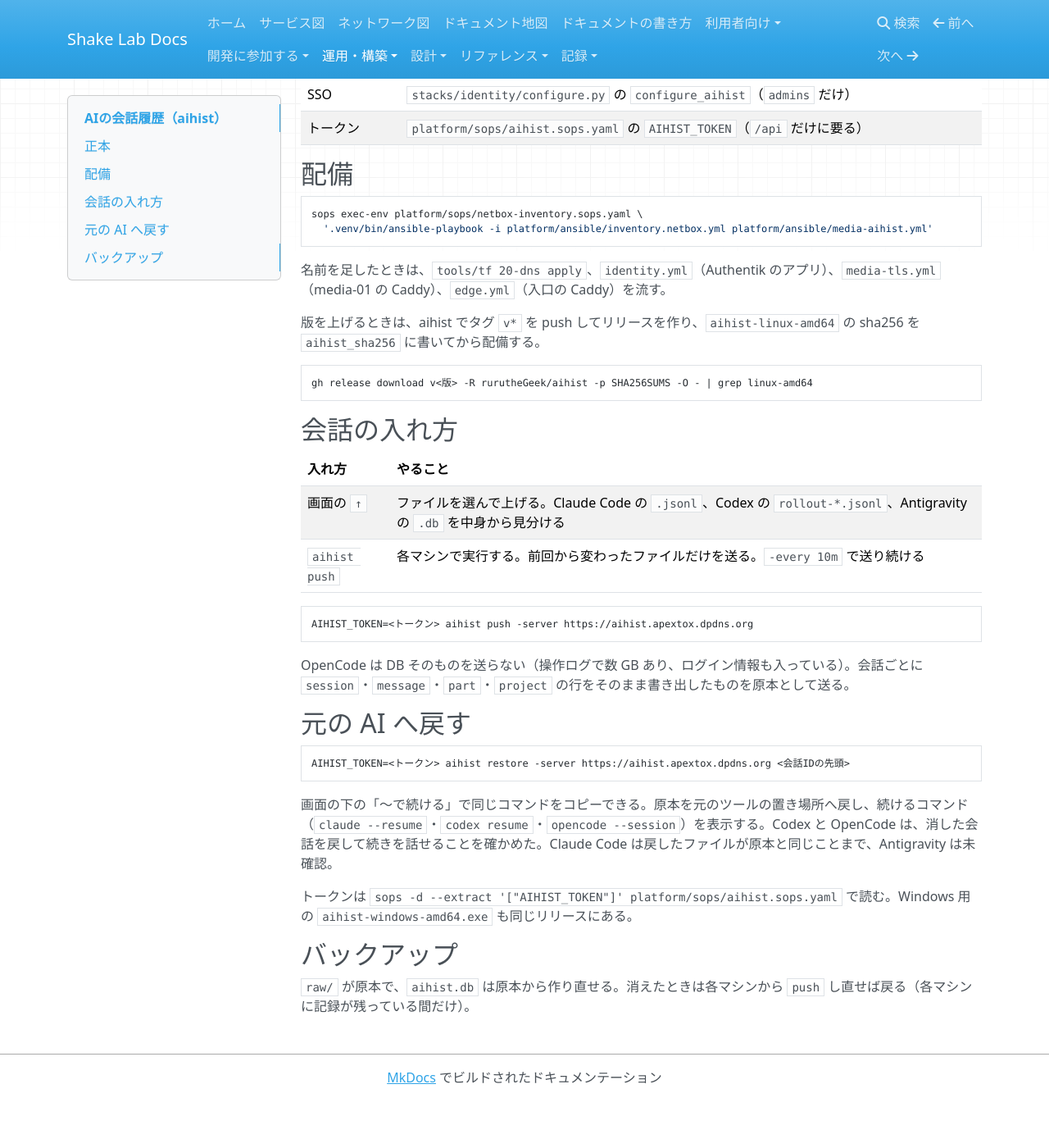
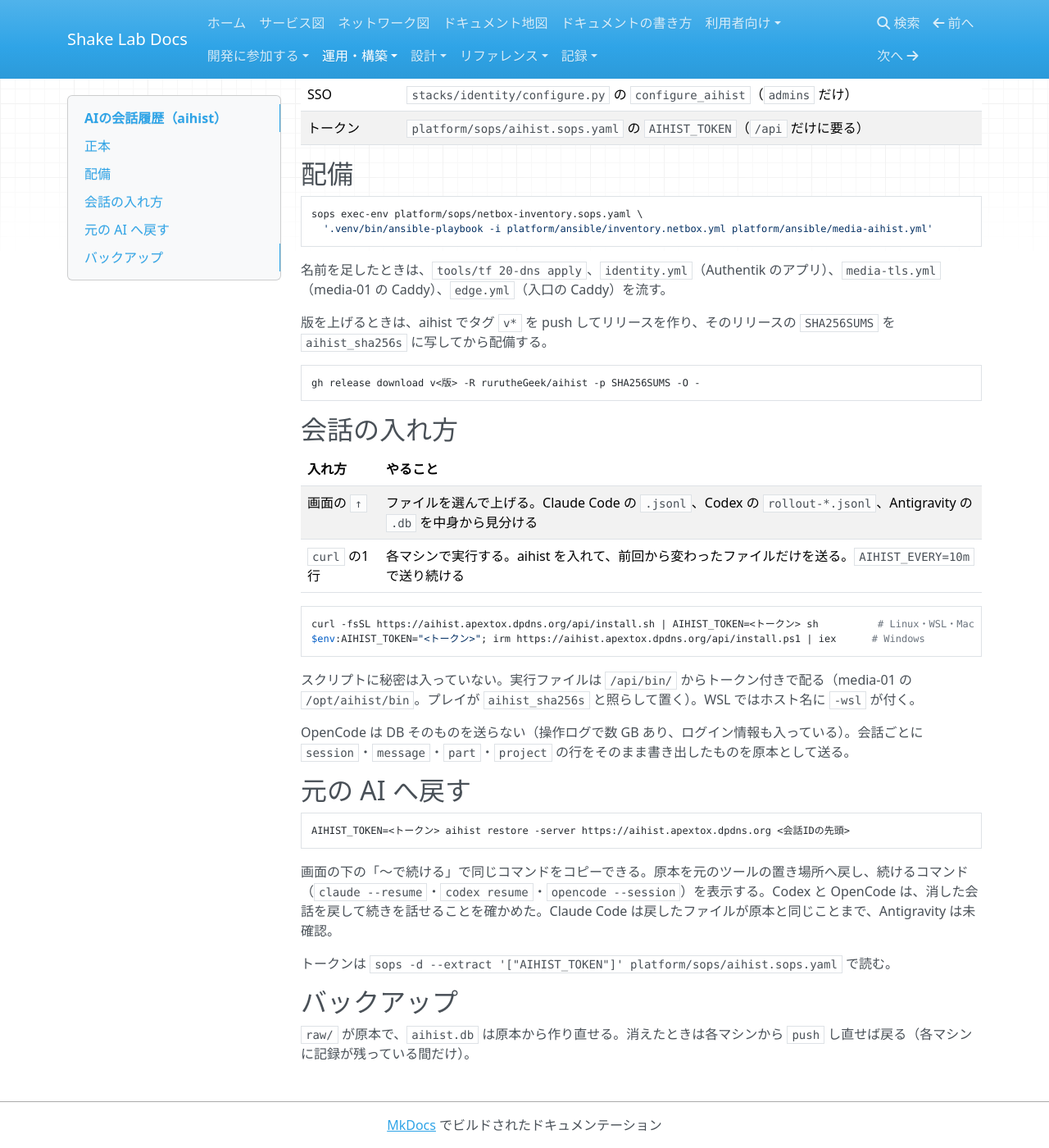
Before and after one commit to rurutheGeek/shake-cloud, an MkDocs documentation site: the page built from docs/operations/aihist.md, in a window 1280 px wide and 1400 px high, scrolled down 484 px. Shown: the whole window at 82% size. Built offline with MkDocs 1.6.1, drawn with Linux system fonts in a browser that asks for light colours; nearby versions of some CDN libraries; a script that is not in the unit is left out; before the commit the page ends 1826 px from its top, so only the background shows below that.

Commit message:
feat(aihist): v0.5.0 に上げ、各マシンへ配る実行ファイルも置く
curl の1行（/api/install.sh、Windows は install.ps1）で aihist を入れて送れる。
実行ファイルはリリースの SHA256SUMS を写した aihist_sha256s と照らして置く。

Co-Authored-By: Claude Opus 5.5 <noreply@anthropic.com>

````diff
--- a/docs/operations/aihist.md
+++ b/docs/operations/aihist.md
@@ -32,10 +32,10 @@ sops exec-env platform/sops/netbox-inventory.sops.yaml \
 
 名前を足したときは、`tools/tf 20-dns apply`、`identity.yml`（Authentik のアプリ）、`media-tls.yml`（media-01 の Caddy）、`edge.yml`（入口の Caddy）を流す。
 
-版を上げるときは、aihist でタグ `v*` を push してリリースを作り、`aihist-linux-amd64` の sha256 を `aihist_sha256` に書いてから配備する。
+版を上げるときは、aihist でタグ `v*` を push してリリースを作り、そのリリースの `SHA256SUMS` を `aihist_sha256s` に写してから配備する。
 
 ```bash
-gh release download v<版> -R rurutheGeek/aihist -p SHA256SUMS -O - | grep linux-amd64
+gh release download v<版> -R rurutheGeek/aihist -p SHA256SUMS -O -
 ```
 
 ## 会話の入れ方
@@ -43,11 +43,14 @@ gh release download v<版> -R rurutheGeek/aihist -p SHA256SUMS -O - | grep linux
 | 入れ方 | やること |
 | --- | --- |
 | 画面の `↑` | ファイルを選んで上げる。Claude Code の `.jsonl`、Codex の `rollout-*.jsonl`、Antigravity の `.db` を中身から見分ける |
-| `aihist push` | 各マシンで実行する。前回から変わったファイルだけを送る。`-every 10m` で送り続ける |
+| `curl` の1行 | 各マシンで実行する。aihist を入れて、前回から変わったファイルだけを送る。`AIHIST_EVERY=10m` で送り続ける |
 
 ```bash
-AIHIST_TOKEN=<トークン> aihist push -server https://aihist.apextox.dpdns.org
+curl -fsSL https://aihist.apextox.dpdns.org/api/install.sh | AIHIST_TOKEN=<トークン> sh          # Linux・WSL・Mac
+$env:AIHIST_TOKEN="<トークン>"; irm https://aihist.apextox.dpdns.org/api/install.ps1 | iex      # Windows
 ```
+
+スクリプトに秘密は入っていない。実行ファイルは `/api/bin/` からトークン付きで配る（media-01 の `/opt/aihist/bin`。プレイが `aihist_sha256s` と照らして置く）。WSL ではホスト名に `-wsl` が付く。
 
 OpenCode は DB そのものを送らない（操作ログで数 GB あり、ログイン情報も入っている）。会話ごとに `session`・`message`・`part`・`project` の行をそのまま書き出したものを原本として送る。
 
@@ -59,8 +62,7 @@ AIHIST_TOKEN=<トークン> aihist restore -server https://aihist.apextox.dpdns.
 
 画面の下の「〜で続ける」で同じコマンドをコピーできる。原本を元のツールの置き場所へ戻し、続けるコマンド（`claude --resume`・`codex resume`・`opencode --session`）を表示する。Codex と OpenCode は、消した会話を戻して続きを話せることを確かめた。Claude Code は戻したファイルが原本と同じことまで、Antigravity は未確認。
 
-トークンは `sops -d --extract '["AIHIST_TOKEN"]' platform/sops/aihist.sops.yaml` で読む。Windows 用の `aihist-windows-amd64.exe` も同じリリースにある。
-
+トークンは `sops -d --extract '["AIHIST_TOKEN"]' platform/sops/aihist.sops.yaml` で読む。
 ## バックアップ
 
 `raw/` が原本で、`aihist.db` は原本から作り直せる。消えたときは各マシンから `push` し直せば戻る（各マシンに記録が残っている間だけ）。
````
Also changed, not shown: docs/operations/handover.md (+1 -1 lines), 4 other files.
